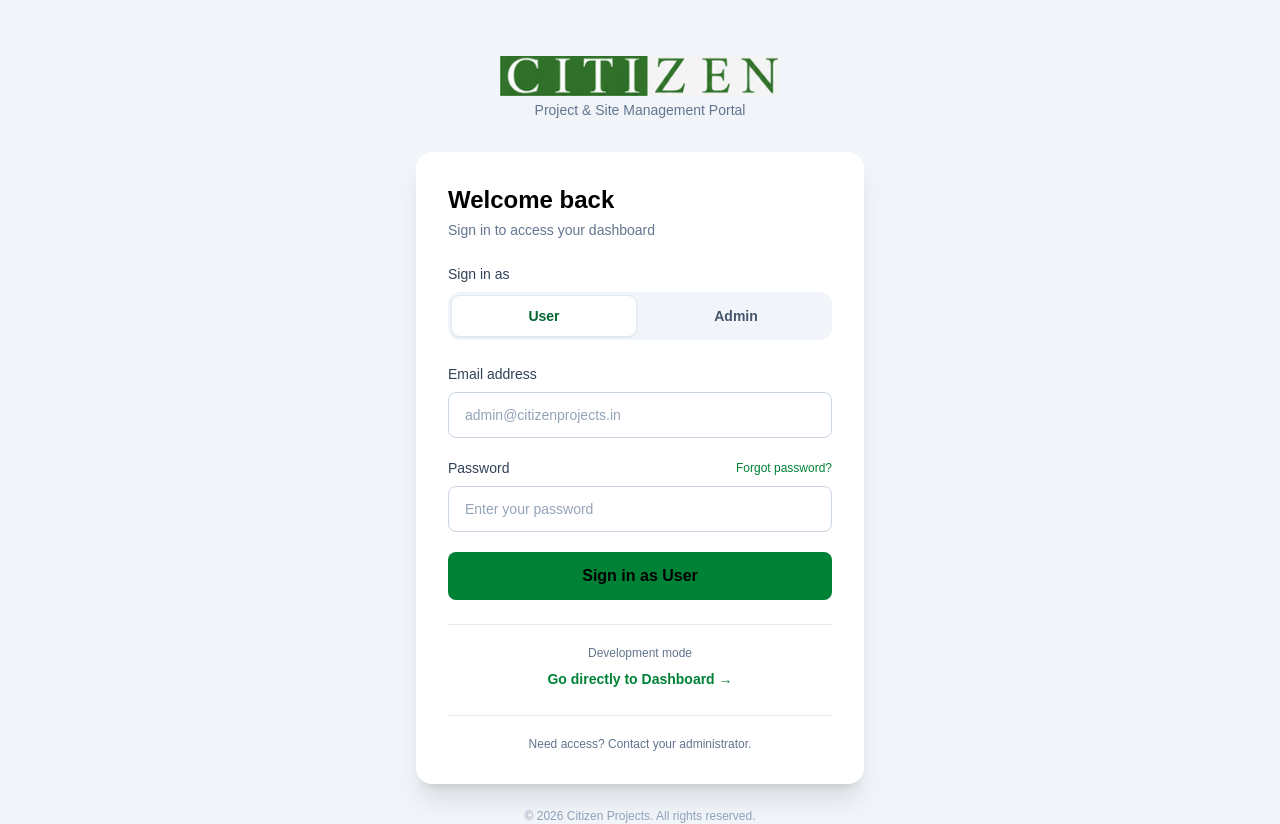
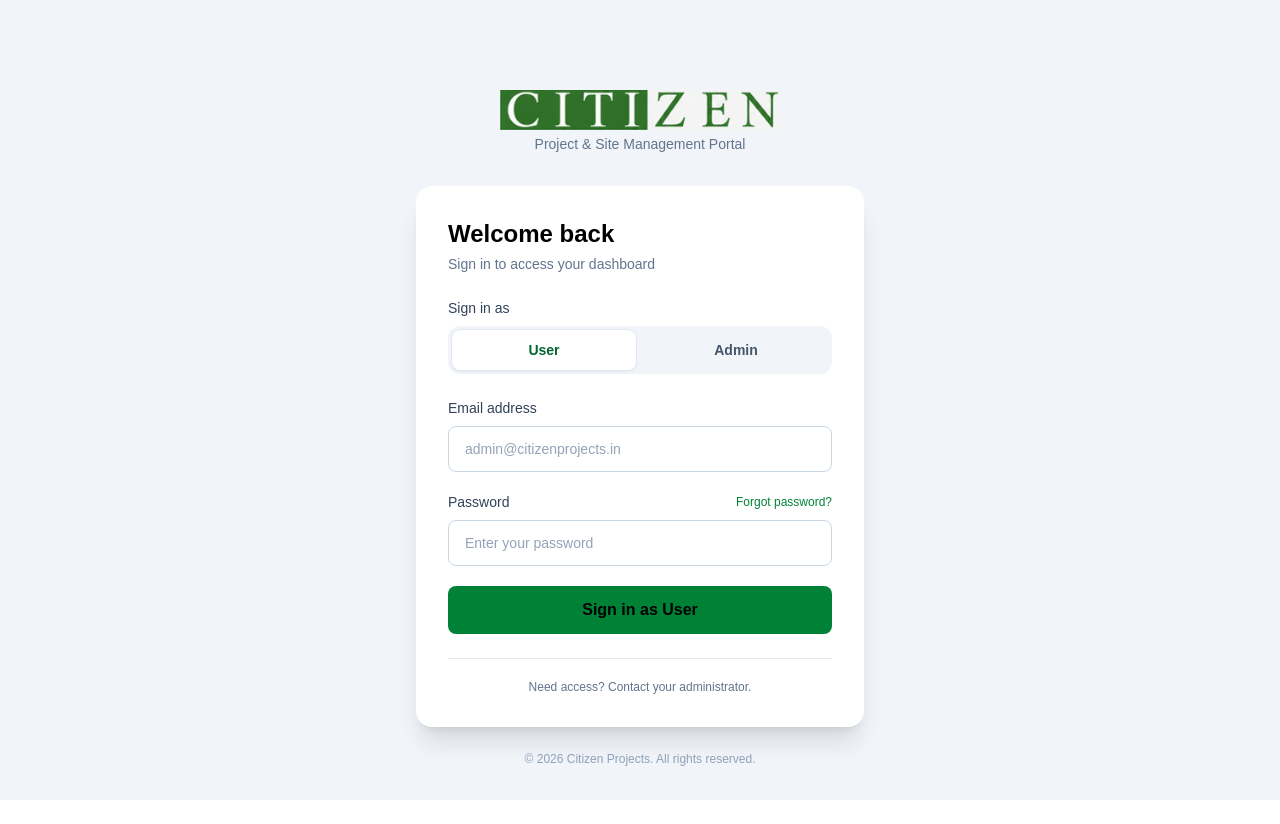
Before and after one commit to aditshrivastva/Citizen-Projects-Dashboard, a Next.js app: page /login in a window 1280 px wide. After the commit the page ends 800 px from the top, so only its background shows below. Built offline with nearby package versions, Linux system fonts and the light colour scheme; no server answers.

Commit message:
Remove development shortcut from login page

```diff
--- a/app/login/page.tsx
+++ b/app/login/page.tsx
@@ -1,6 +1,5 @@
 "use client";
 
-import Link from "next/link";
 import Image from "next/image";
 import { useState } from "react";
 import type { FormEvent } from "react";
@@ -206,20 +205,6 @@ export default function LoginPage() {
 
           </form>
 
-          {/* Development Link */}
-          <div className="mt-6 border-t border-slate-200 pt-5 text-center">
-            <p className="text-xs text-slate-500">
-              Development mode
-            </p>
-
-            <Link
-              href="/dashboard"
-              className="mt-2 inline-block text-sm font-semibold text-green-700 hover:text-green-800"
-            >
-              Go directly to Dashboard →
-            </Link>
-          </div>
-
           {/* Footer */}
           <div className="mt-6 border-t border-slate-200 pt-5 text-center">
             <p className="text-xs text-slate-500">
```
